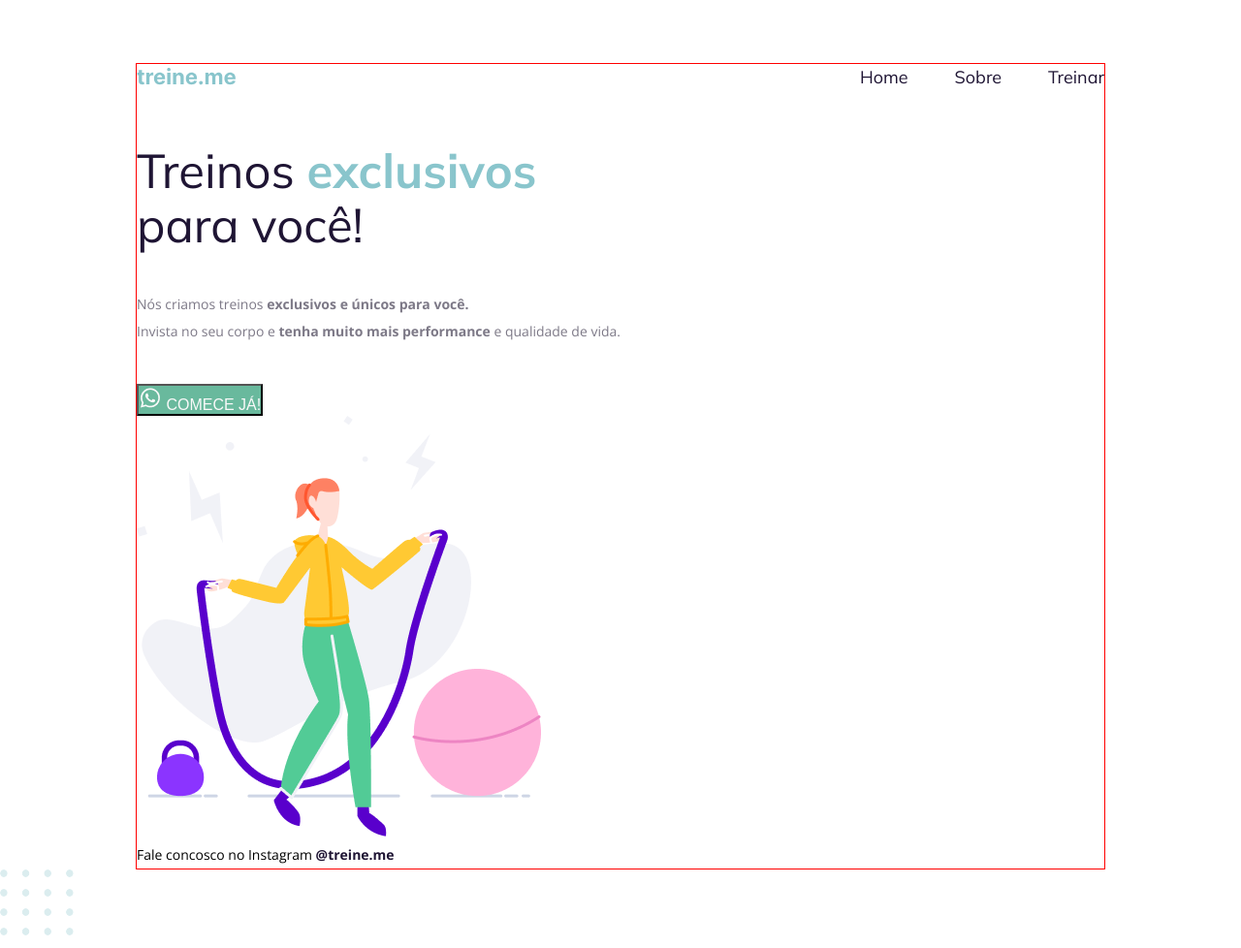
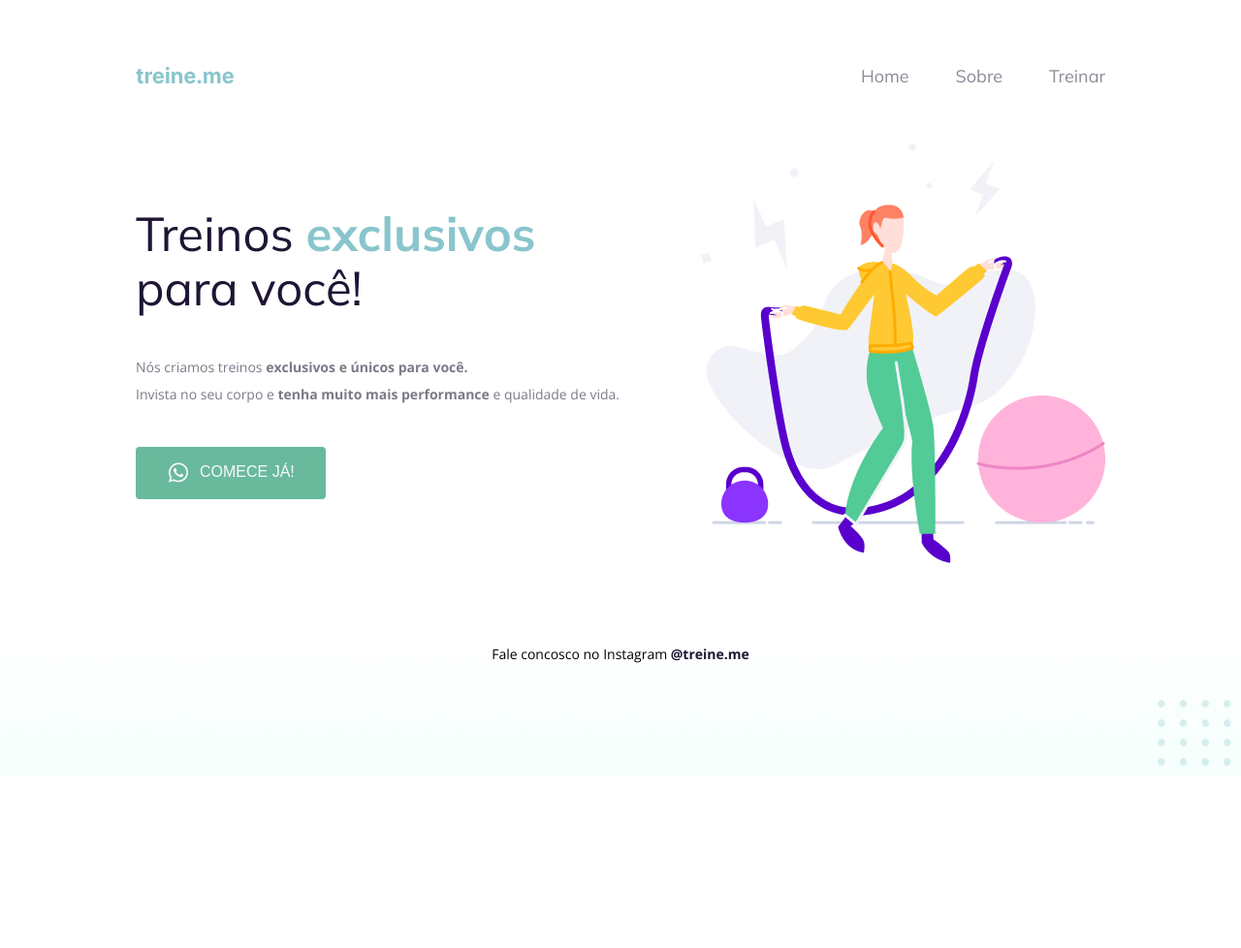
Before and after one commit to brennoEudes/explorer-project-02, a plain HTML site: page index.html in a window 1280 px wide. Shown: the whole page at 97% size. After the commit the page ends 800 px from the top, so only its background shows below. Drawn offline with nearby package versions, Linux system fonts and the light colour scheme.

Commit message:
btn, balls element alterations

```diff
--- a/index.html
+++ b/index.html
@@ -36,10 +36,12 @@
             Invista no seu corpo e
             <strong>tenha muito mais performance</strong> e qualidade de vida.
           </p>
-          <button>
-            <img src="./assets/whatsapp-1.png" alt="WhatsApp icon" />
-            Comece Já!
-          </button>
+          <a href="https://web.whatsapp.com/" target="_blank">
+            <button>
+              <img src="./assets/whatsapp-1.png" alt="WhatsApp icon" />
+              Comece Já!
+            </button>
+          </a>
         </section>
         <img
           src="./assets/fitness-jump.png"
@@ -52,6 +54,7 @@
       </footer>
     </div>
     <img
+      id="balls"
       src="./assets/balls-decoration (1).svg"
       alt="Balls square decoration icon"
     />
--- a/style.css
+++ b/style.css
@@ -6,12 +6,20 @@
 
 body {
   font-family: "Open Sans", sans-serif;
+
+  background: linear-gradient(
+    180deg,
+    rgba(227, 255, 248, 0) 82.08%,
+    rgba(227, 255, 248, 0.38) 100%
+  );
+  min-height: 100vh; /* melhor p/ responsividade, pois podemos inserir novas sections, rolagens etc na pág. */
 }
 
 .page {
-  border: 1px solid red;
+  /* border: 1px solid red; */
   width: 1000px;
-  margin: 65px auto 0px;
+  margin: 0 auto;
+  padding-top: 65px; /* Melhor p/ responsividade da vh, do que definir pelo margin-top. Assim fica justo na vh e não precisa scroolar!*/
 }
 
 nav {
@@ -19,6 +27,11 @@ nav {
   justify-content: space-between;
   align-items: center;
   margin-bottom: 55px;
+}
+
+#logo {
+  width: 102px;
+  height: auto;
 }
 
 ul {
@@ -35,11 +48,18 @@ ul li a {
   text-decoration: none;
   color: #1f1534;
   font-size: 18px;
+  opacity: 0.5;
 }
 
 /* ":" significa pseudo class */
 ul li a:hover {
   font-weight: bold;
+}
+
+main {
+  display: flex;
+  align-items: center;
+  justify-content: space-between;
 }
 
 h1 {
@@ -62,22 +82,44 @@ h1 span {
 section p {
   font-size: 14px;
   line-height: 28px;
-  color: #7D7987;
+  color: #7d7987;
 
   margin: 40px 0px;
+}
+
+section a {
+  text-decoration: none;
 }
 
 button {
   text-transform: uppercase;
   font-size: 16px;
-  color: #F9F9F9;
+  color: #f9f9f9;
 
-  background-color: #69B99D;
+  background-color: #69b99d;
+  border: none;
+  border-radius: 4px;
+  padding: 14px 32px 15px 32px;
+
+  display: flex;
+  align-items: center;
+  justify-content: center;
+  gap: 10px;
+
+  cursor: pointer; /* efeito mãozinha a passar o cursos em cima do elemento */
+}
+
+button:hover {
+  background-color: #3f9679;
+  opacity: 1;
 }
 
 footer {
   font-size: 14px;
   line-height: 28px;
+
+  text-align: center;
+  margin-top: 80px;
 }
 
 footer a {
@@ -86,3 +128,9 @@ footer a {
 
   text-decoration: none;
 }
+
+#balls {
+  position: fixed;
+  bottom: 0px;
+  right: 0px;
+}
```
